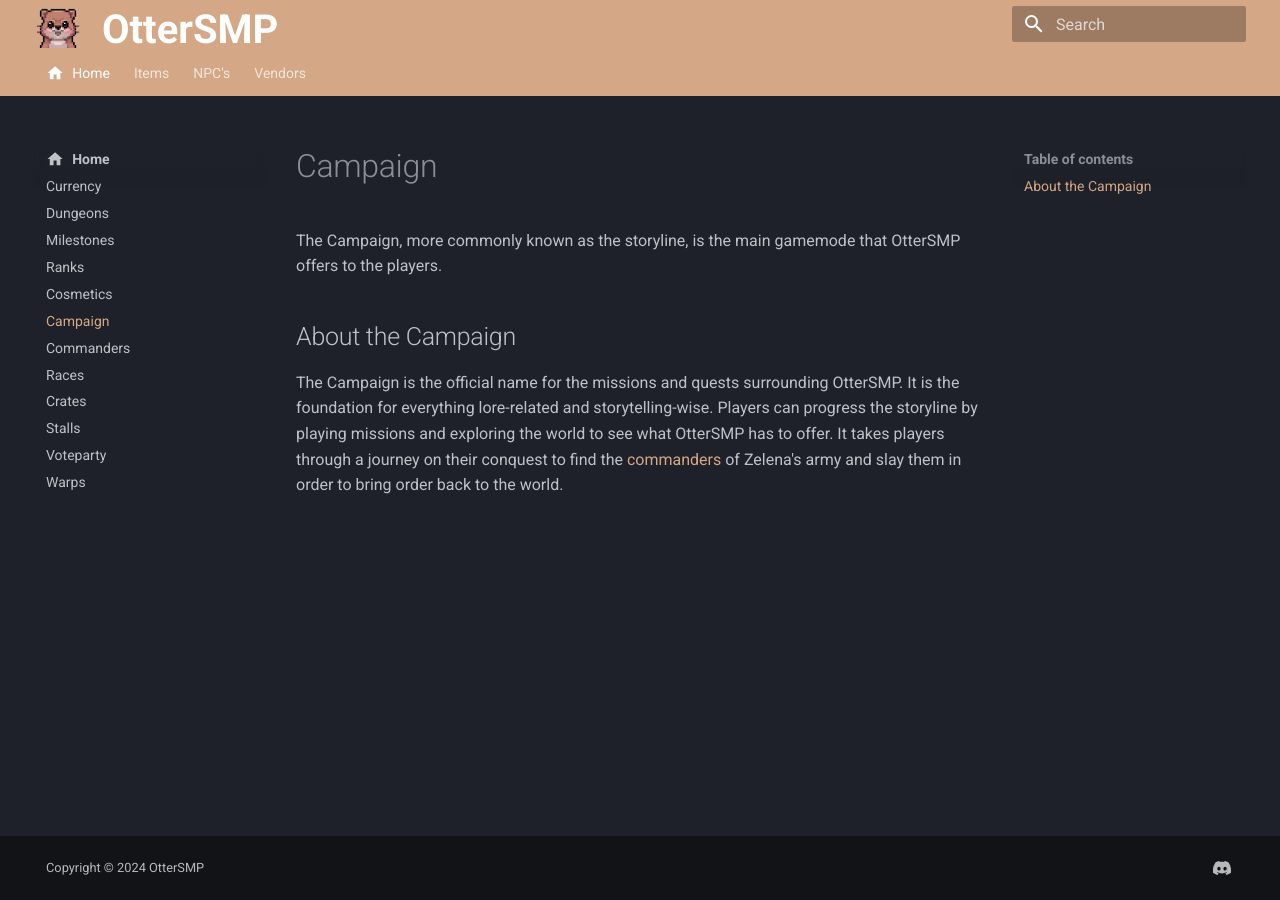
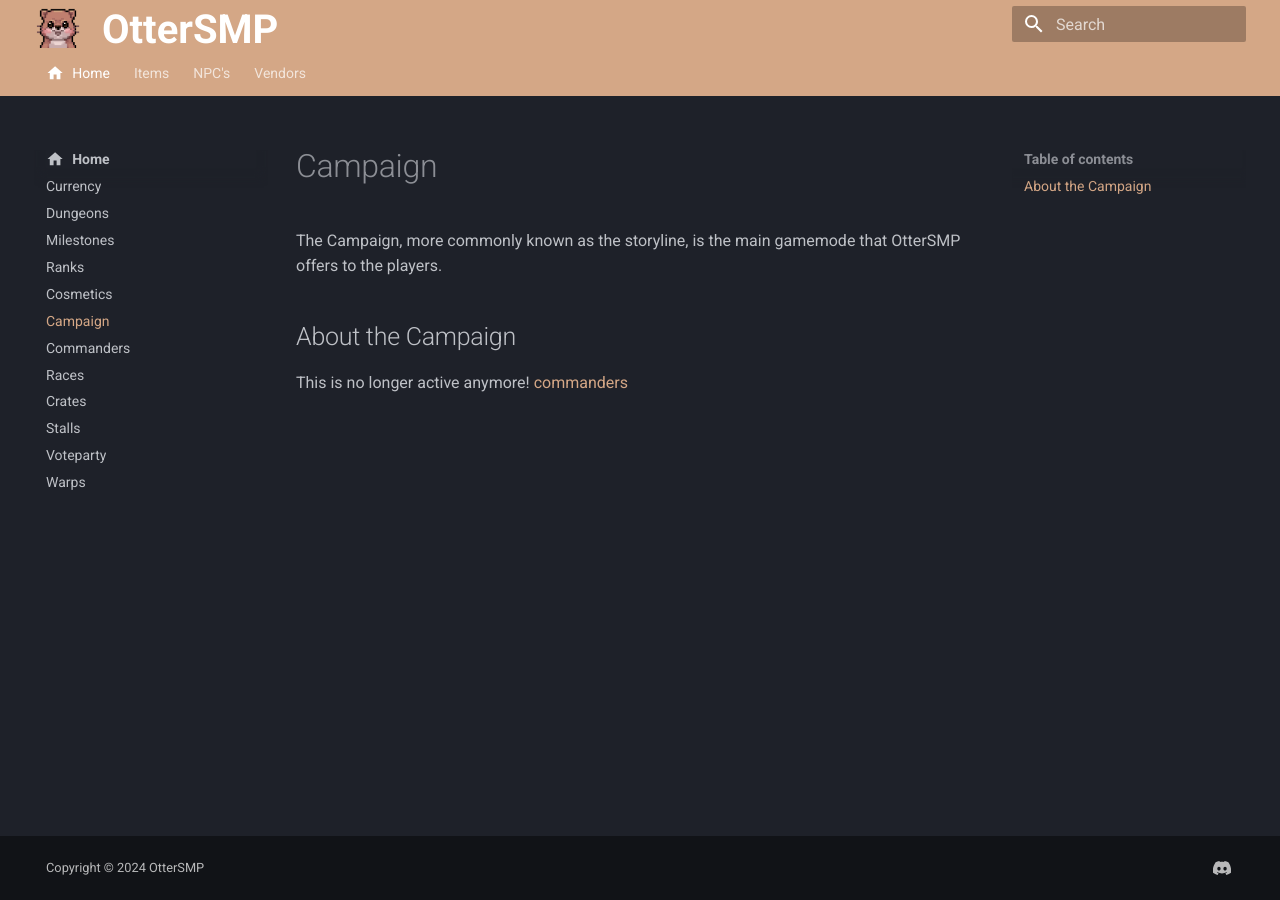
Before and after one commit to JasmineWMCM/OtterSMP-wiki, an MkDocs documentation site: the page built from docs/Campaign.md, in a window 1280 px wide. Built offline with MkDocs 1.6.1 and Material for MkDocs 9.7.7, drawn with Linux system fonts in a browser that asks for light colours.

Commit message:
Update Campaign.md

```diff
--- a/docs/Campaign.md
+++ b/docs/Campaign.md
@@ -1,3 +1,3 @@
 The Campaign, more commonly known as the storyline, is the main gamemode that OtterSMP offers to the players.
 ## About the Campaign
-The Campaign is the official name for the missions and quests surrounding OtterSMP. It is the foundation for everything lore-related and storytelling-wise. Players can progress the storyline by playing missions and exploring the world to see what OtterSMP has to offer. It takes players through a journey on their conquest to find the [commanders](Dungeons.md) of Zelena's army and slay them in order to bring order back to the world.
+This is no longer active anymore! [commanders](Dungeons.md)
```
